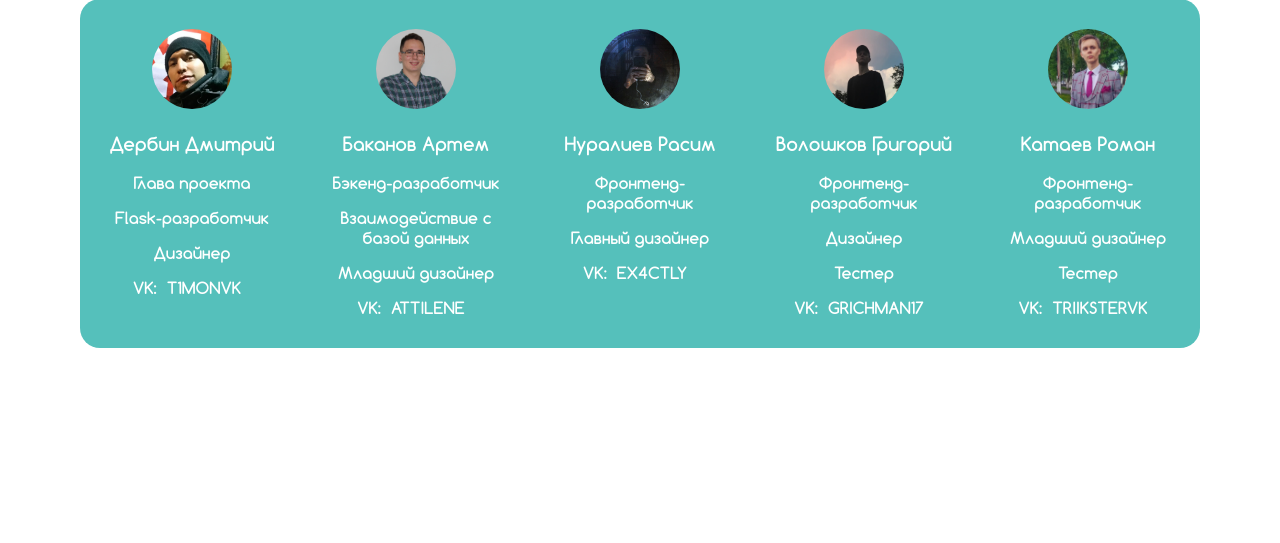
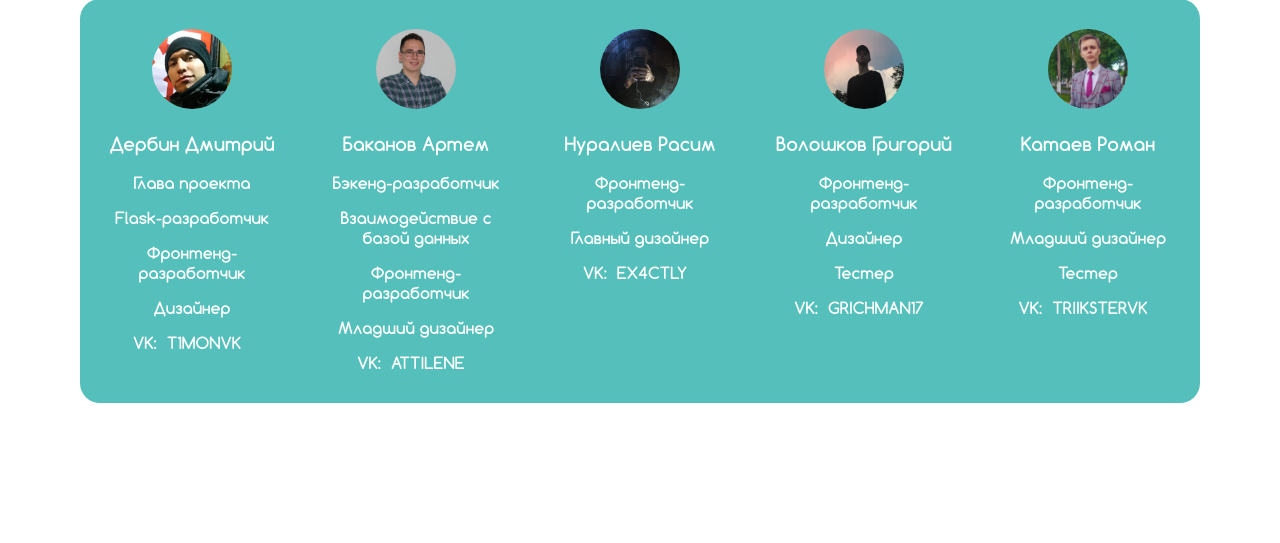
Before and after one commit to Attilene/TimeManager, a Flask app: page /about in a window 1280 px wide. Shown: the part 111-654 px from the top of the page. Run offline with Flask 2, Linux system fonts and the light colour scheme; some web fonts are replaced.

Commit message:
Вроде бы закончил about...

```diff
--- a/templates/about.html
+++ b/templates/about.html
@@ -44,6 +44,7 @@
                 <div class="content"><h3>Дербин Дмитрий</h3></div>
                 <div class="content">Глава проекта</div>
                 <div class="content">Flask-разработчик</div>
+                <div class="content">Фронтенд-разработчик</div>
                 <div class="content">Дизайнер</div>
                 <div class="content">VK:<a class="ssilka" href="https://vk.com/t1monvk" target="_blank">T1MONVK</a></div>
             </div>
@@ -52,6 +53,7 @@
                 <div class="content"><h3>Баканов Артем</h3></div>
                 <div class="content">Бэкенд-разработчик</div>
                 <div class="content">Взаимодействие с базой данных</div>
+                <div class="content">Фронтенд-разработчик</div>
                 <div class="content">Младший дизайнер</div>
                 <div class="content">VK:<a class="ssilka" href="https://vk.com/attilene" target="_blank">ATTILENE</a></div>
             </div>
```
